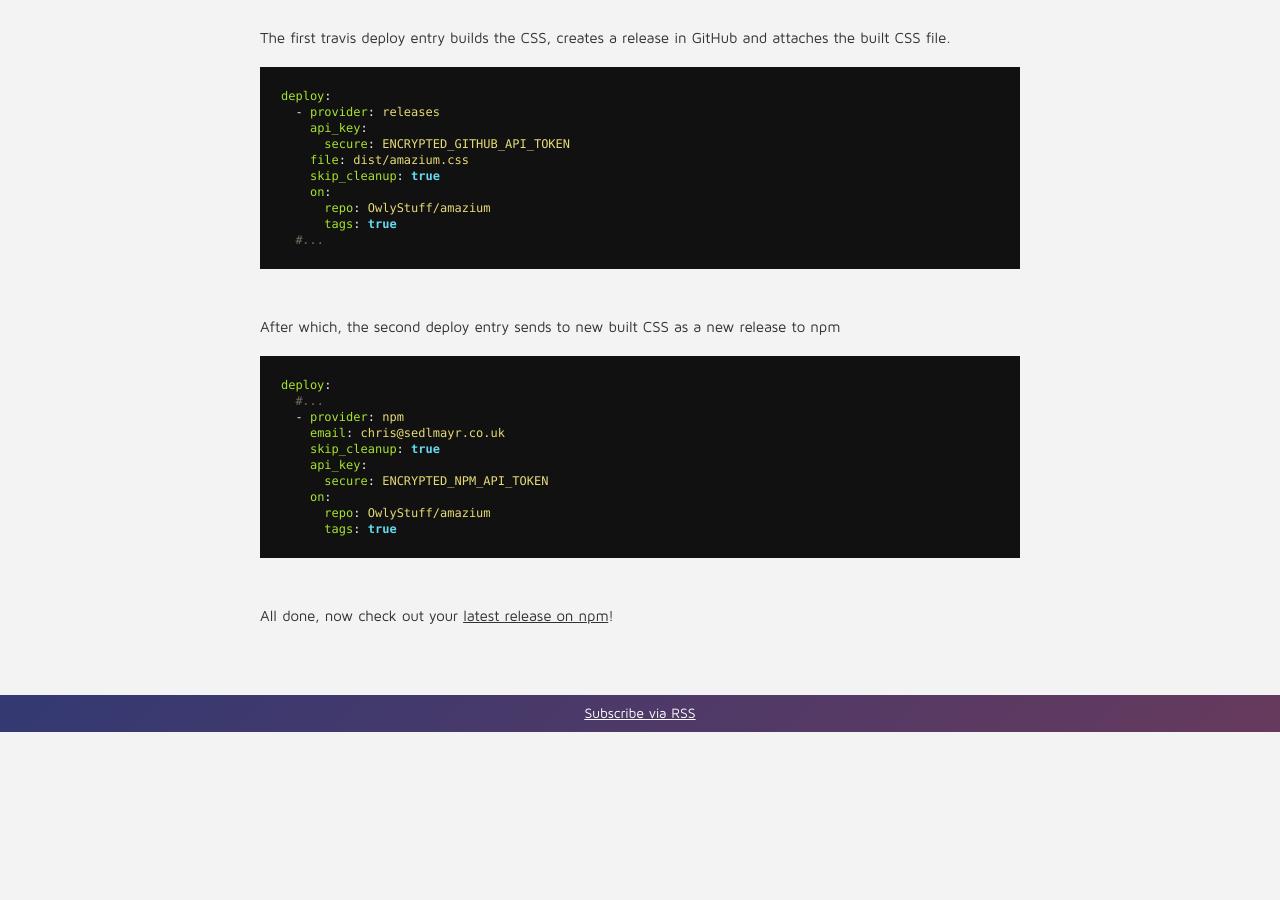
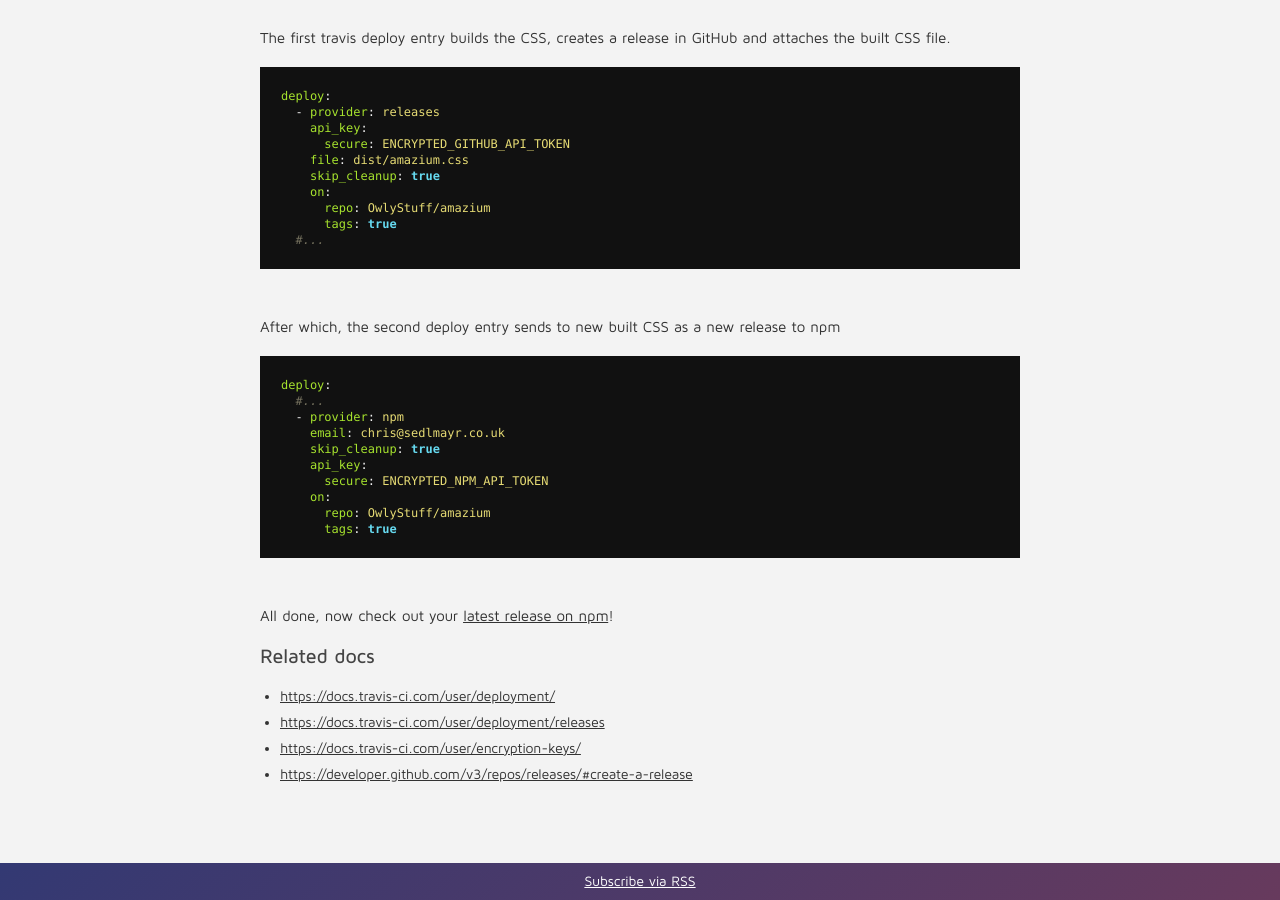
Before and after one commit to OwlyStuff/owlystuff.github.io, a Jekyll site: the page built from _posts/2016-05-18-npm-publish.markdown, in a window 1280 px wide and 900 px high, scrolled down 2693 px. Built offline with Jekyll 4.4.1, drawn with Linux system fonts in a browser that asks for light colours; before the commit the page ends 3425 px from its top, so only the background shows below that.

Commit message:
Adds links to travis and github docs

````diff
--- a/_posts/2016-05-18-npm-publish.markdown
+++ b/_posts/2016-05-18-npm-publish.markdown
@@ -138,3 +138,11 @@ deploy:
 ```
 
 All done, now check out your [latest release on npm](https://www.npmjs.com/package/amazium)!
+
+
+## Related docs
+
+ * [https://docs.travis-ci.com/user/deployment/](https://docs.travis-ci.com/user/deployment/)
+ * [https://docs.travis-ci.com/user/deployment/releases](https://docs.travis-ci.com/user/deployment/releases)
+ * [https://docs.travis-ci.com/user/encryption-keys/](https://docs.travis-ci.com/user/encryption-keys/)
+ * [https://developer.github.com/v3/repos/releases/#create-a-release](https://developer.github.com/v3/repos/releases/#create-a-release)
````
